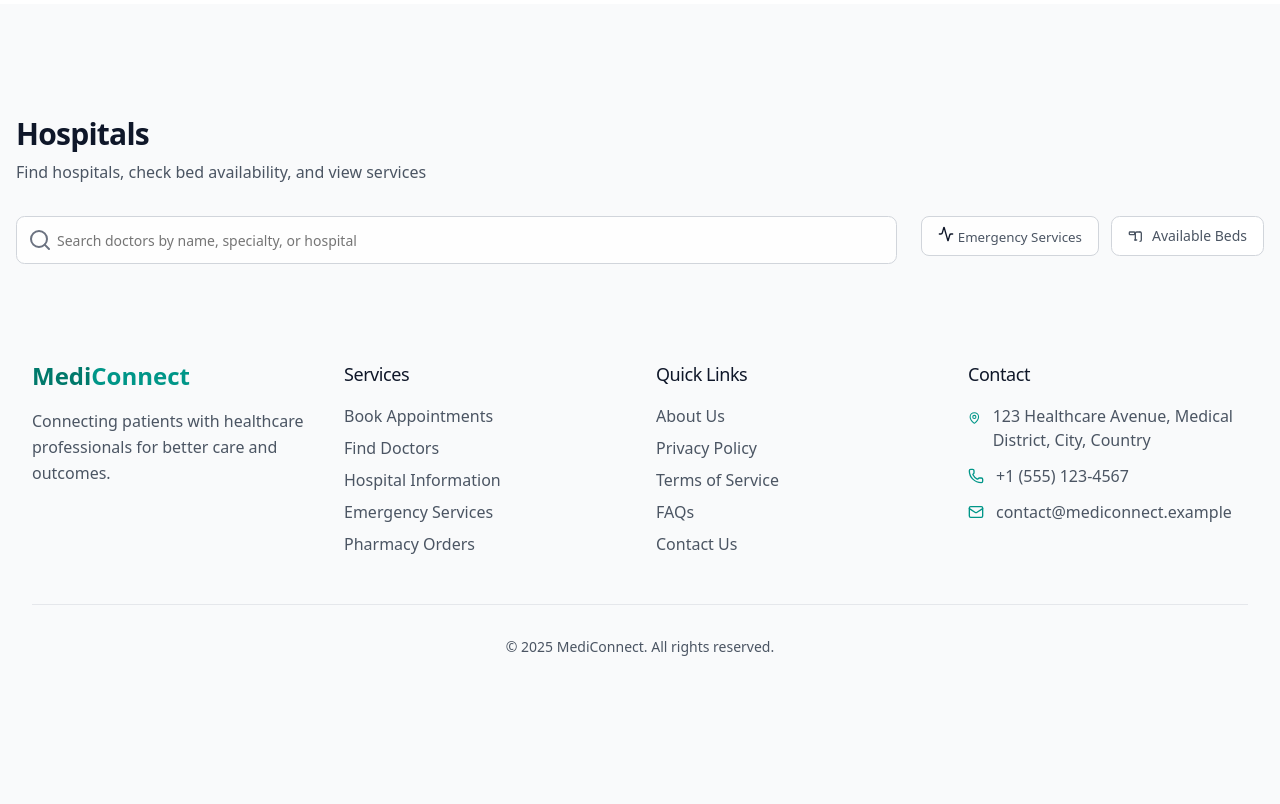
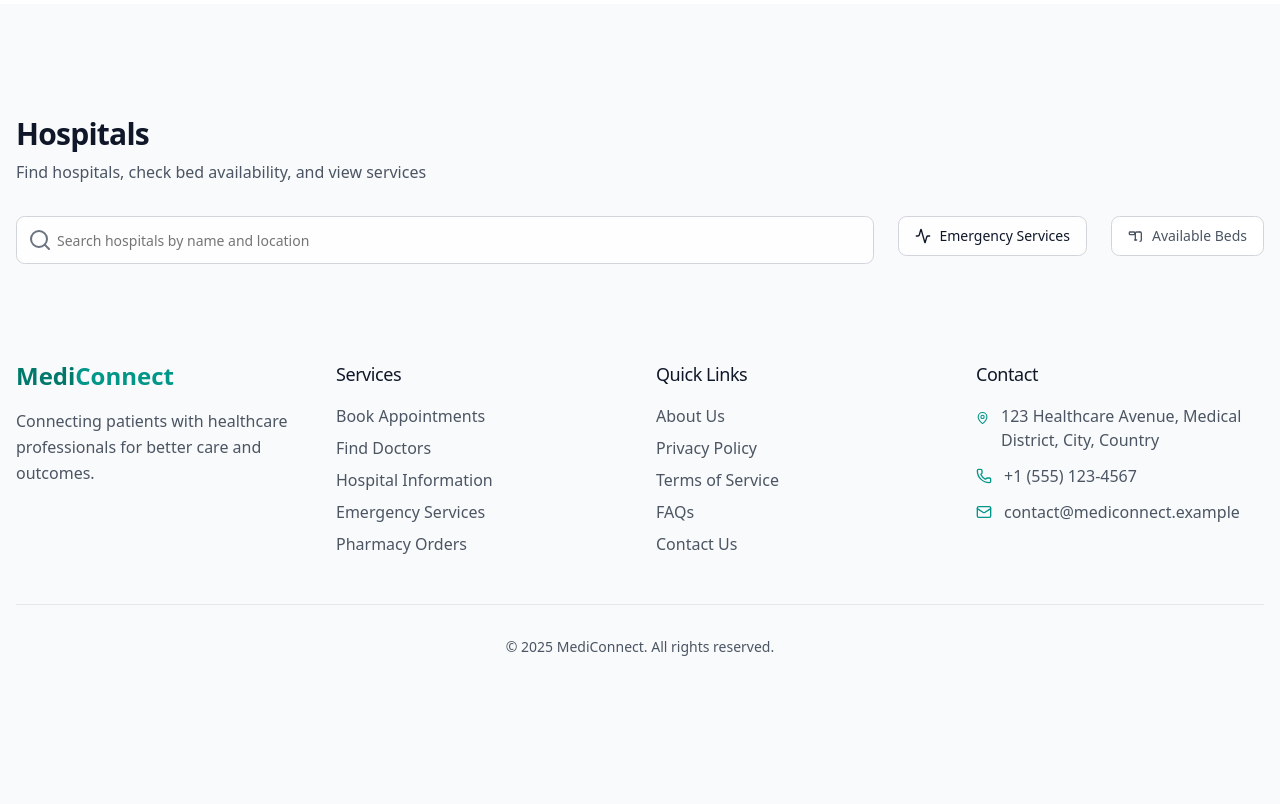
Before and after one commit to OmarNajjar-Dev/MediConnect, a PHP site: page /hospitals.html in a window 1280 px wide. Shown: the part 76-880 px from the top of the page. Run offline with PHP 8.4, Linux system fonts and the light colour scheme.

Commit message:
switching

```diff
--- a/css/style.css
+++ b/css/style.css
@@ -29,7 +29,7 @@ header {
   transform: translateX(0.25rem);
 }
 
-.input-container .search-icon {
+[data-lucide="search"] {
   left: 0.75rem;
   top: 50%;
   transform: translateY(-50%);
--- a/hospitals.html
+++ b/hospitals.html
@@ -110,18 +110,20 @@
                             <!-- Search Icon (Lucide) -->
                             <i data-lucide="search" class="search-icon absolute text-gray-500"></i>
                             <input id="search-input" type="text"
-                                placeholder="Search doctors by name, specialty, or hospital"
+                                placeholder="Search hospitals by name and location"
                                 class="search-input px-10 h-12 flex w-full rounded-md border border-solid border-input bg-background px-3 py-2 text-sm outline-none" />
 
                         </div>
                     </div>
 
                     <div class="emergency flex flex-col gap-3">
-                        <button class=" emergency-btn items-center gap-2 rounded-md border border-solid border-input h-10 px-4 py-2 bg-background hover:bg-medical-50 hover:text-medical-600 transition-colors">
-                            <i data-lucide="activity" class="w-4 h-4 stroke-current text-current text-heading"></i>
-
-                            <span>Emergency Services</span>
+                        <button
+                          class="flex items-center gap-2 justify-center whitespace-nowrap rounded-md border border-solid border-input bg-background text-heading px-4 py-2 h-10 text-sm font-medium transition-colors hover:bg-medical-50 hover:text-medical-500  focus-visible:outline-none focus-visible:shadow-lg "
+                        >
+                          <i data-lucide="activity" class="w-4 h-4"></i>
+                          <span>Emergency Services</span>
                         </button>
+                      </div>
 
                         <button class="flex items-center gap-2 rounded-md border border-solid border-input h-10 px-4 py-2 bg-white text-sm font-medium whitespace-nowrap bg-white ">
                             <svg xmlns="http://www.w3.org/2000/svg" width="16" height="16" viewBox="0 0 24 24"
```
